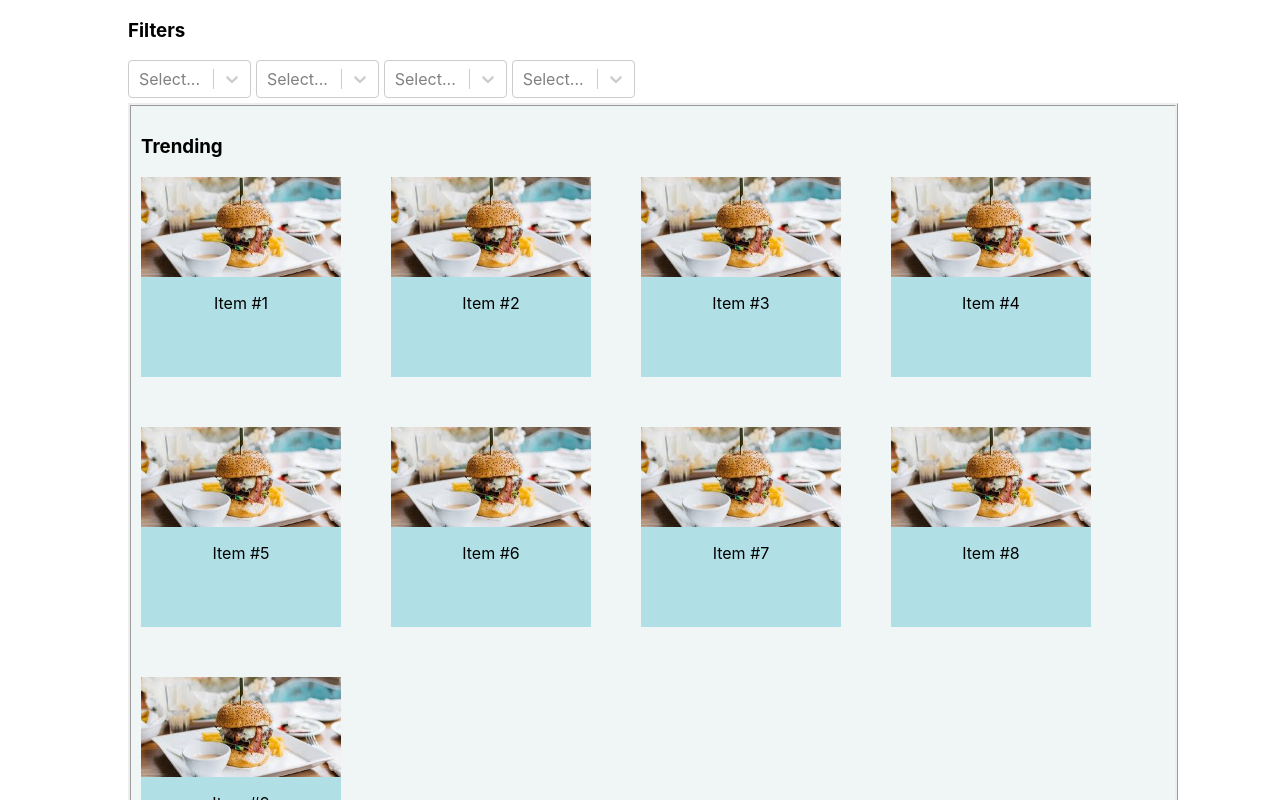
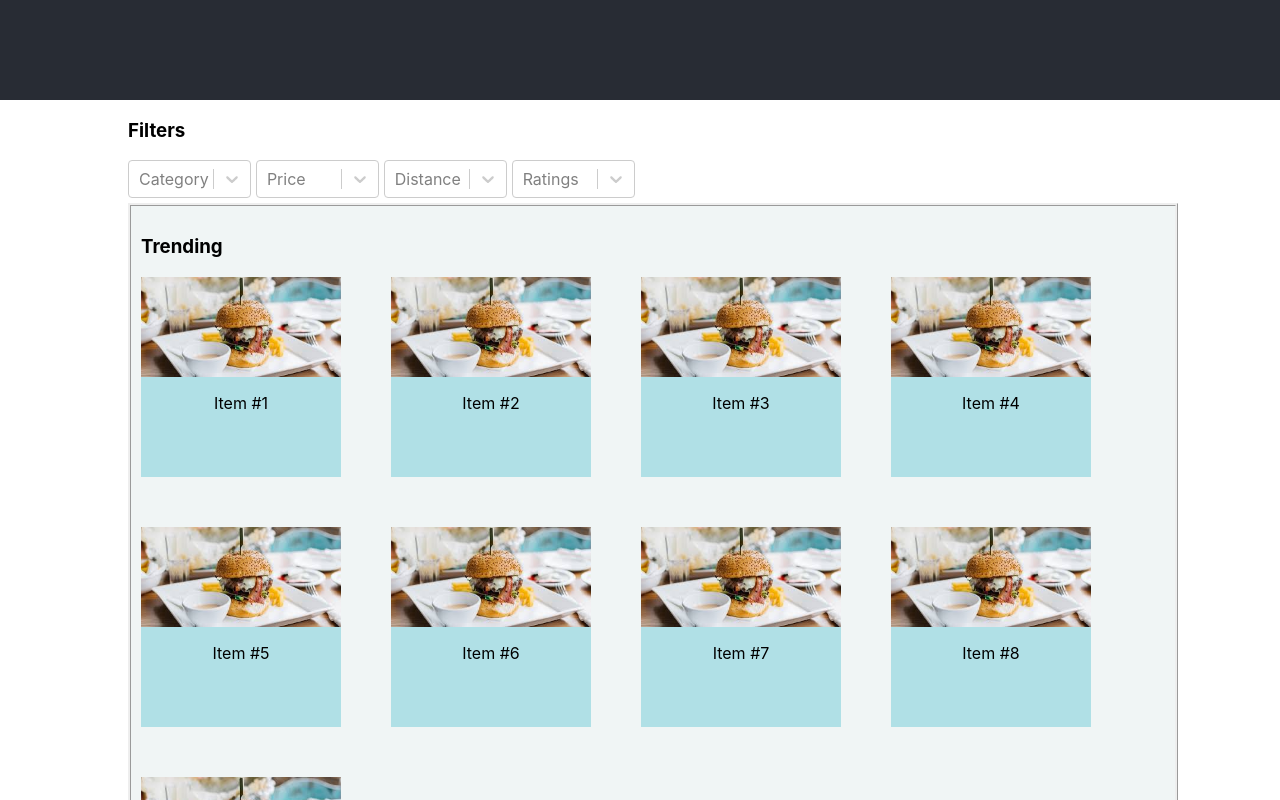
Before and after one commit to nfallowf/deals-near-you, a React (Create React App) app: page / in a window 1280 px wide. Shown: the top 800 px of the page. Built offline with nearby package versions, Linux system fonts and the light colour scheme.

Commit message:
added filters

```diff
--- a/src/App.js
+++ b/src/App.js
@@ -1,6 +1,6 @@
 import React from 'react';
-import logo from './logo.svg';
-//import './App.css';
+//import logo from './logo.svg';
+import './App.css';
 import SearchResults from './SearchResults/SearchResults'
 
 class App extends React.Component {
--- a/src/SearchResults/components/Filters.js
+++ b/src/SearchResults/components/Filters.js
@@ -41,16 +41,16 @@ function Filters(props) {
         <div className="filters">
             <h3>Filters</h3>
             <div style={filterStyle}>
-                <Select onChange={props.onFilterChange} options={categoryOptions}/>
+                <Select onChange={props.onFilterChange} options={categoryOptions} placeholder="Category"/>
             </div>
             <div style={filterStyle}>
-                <Select onChange={props.onFilterChange} options={priceOptions}/>
+                <Select onChange={props.onFilterChange} options={priceOptions} placeholder="Price"/>
             </div>
             <div style={filterStyle}>
-                <Select onChange={props.onFilterChange} options={distanceOptions}/>
+                <Select onChange={props.onFilterChange} options={distanceOptions} placeholder="Distance"/>
             </div>
             <div style={filterStyle}>
-                <Select onChange={props.onFilterChange} options={ratingOptions}/>
+                <Select onChange={props.onFilterChange} options={ratingOptions} placeholder="Ratings"/>
             </div>
 
         </div>
```
Also changed, not shown: 1 other file (tests, documents, lock files or other folders).
